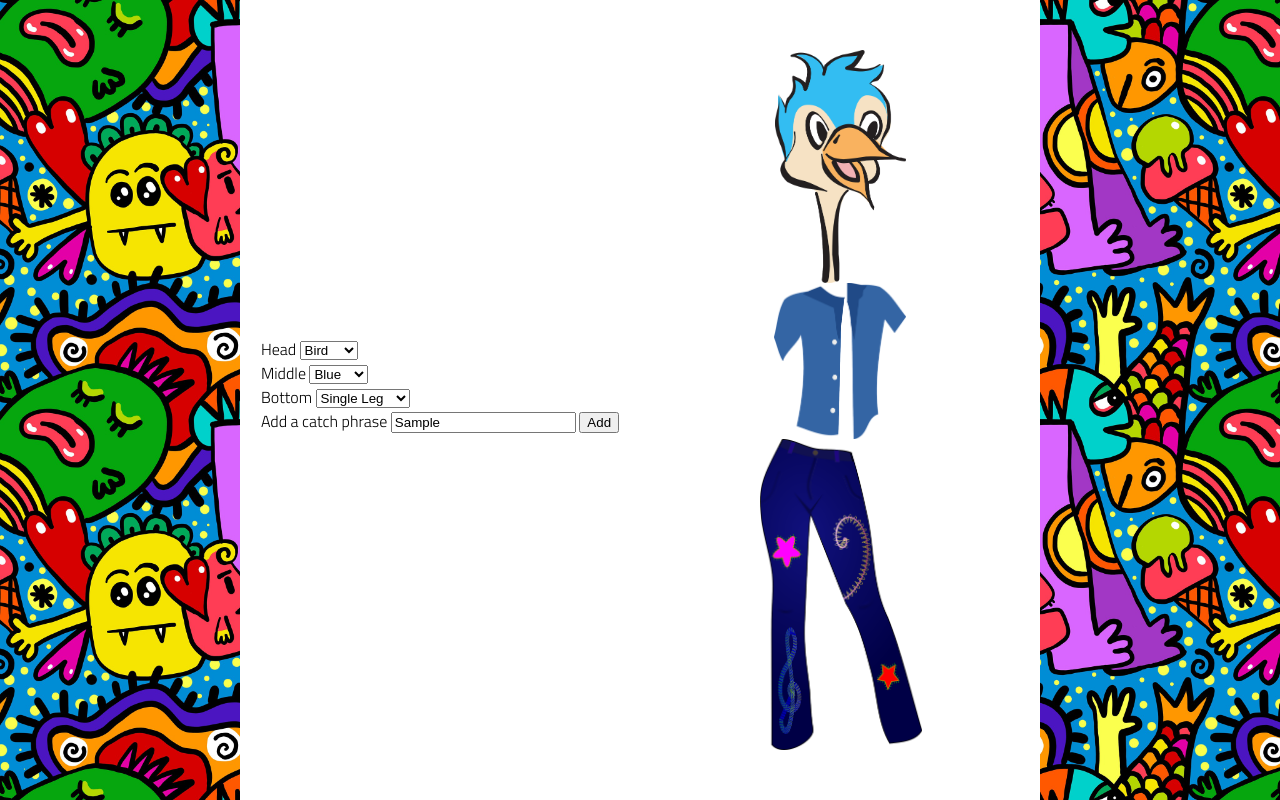
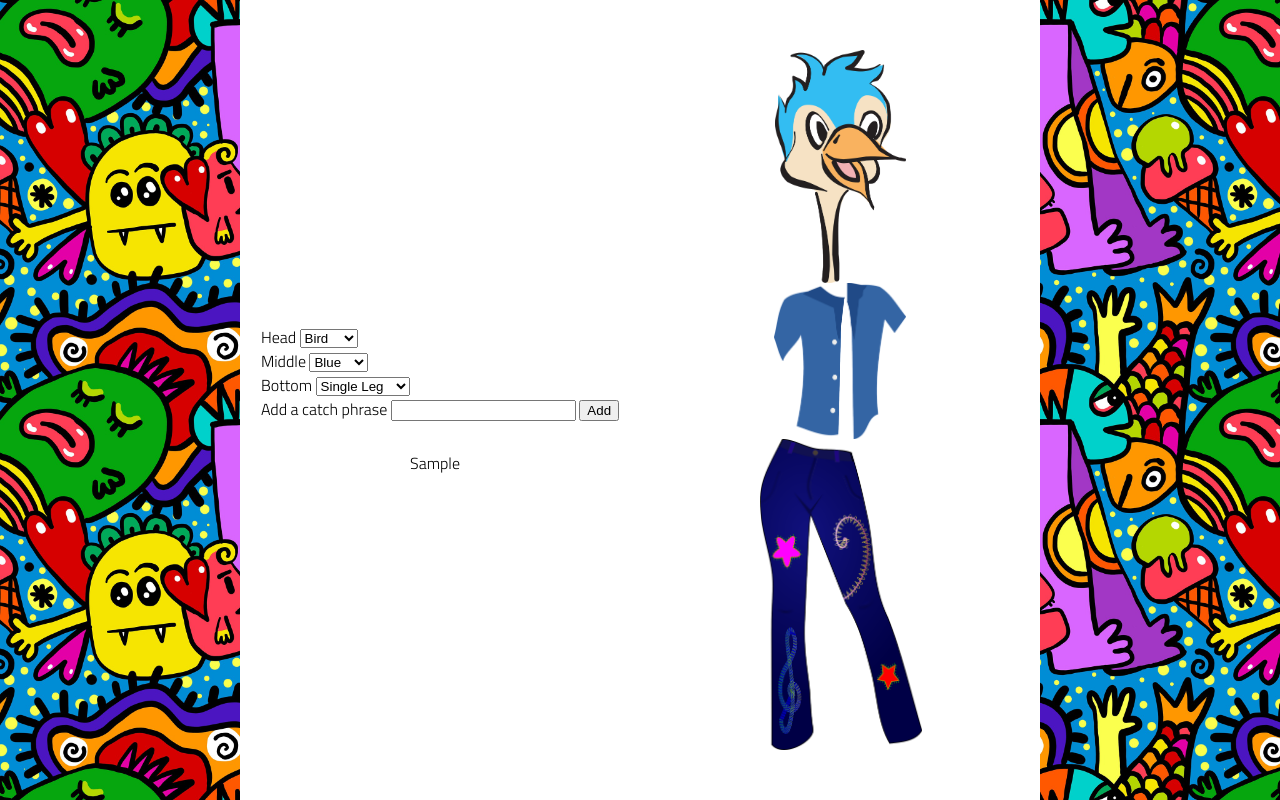
Before and after one commit to kashitamang/character-designer, a plain HTML site: page index.html in a window 1280 px wide. Both pictures are taken after typing "Sample" into the empty fields and a click on the button "Add". Drawn offline with Linux system fonts and the light colour scheme.

Commit message:
added displaycatchphrase function

```diff
--- a/app.js
+++ b/app.js
@@ -15,7 +15,7 @@ let headCount = 0;
 let middleCount = 0;
 let bottomCount = 0;
 // set state for all of the character's catchphrases
-let catchphrases = [];
+let catchphrase = [];
 
 headDropdown.addEventListener('change', () => {
     // get the value of the head dropdown
@@ -55,13 +55,13 @@ bottomDropdown.addEventListener('change', () => {
 
 catchphraseButton.addEventListener('click', () => {
     // get the value of the catchphrase input
-
+    catchphrase.push(catchphraseInput.value);
     // push the new catchphrase to the catchphrase array in state
-
+    console.log(catchphraseInput);
     // clear out the form input's value so it's empty to the user
-
+    catchphraseInput.value = '';
     // update the dom to show the new catchphrases (refactor to/call displayCatchphrases to do this work)
-
+    displayCatchphrases();
 });
 
 function displayStats() {
@@ -72,12 +72,18 @@ function displayStats() {
 
 function displayCatchphrases() {
     // clear out the DOM for the currently displayed catchphrases
+    catchphrasesEl.textContent = '';
+    // loop through each catchphrase in state
+    for (let catchphraseInput of catchphrase){
+        console.log(catchphrase);
 
-    // loop through each catchphrase in state
-
-    // and for each catchphrase
-
+        // and for each catchphrase
     // create an HTML element with the catchphrase as its text content
 
-    // and append that HTML element to the cleared-out DOM
+        const newCatchphrases = document.createElement('div');
+
+// and append that HTML element to the cleared-out DOM
+        document.getElementById('catchphrases').appendChild(newCatchphrases);
+        newCatchphrases.textContent = catchphraseInput;
+    }
 }
```
Also changed, not shown: index.html (+1 -1 lines).
